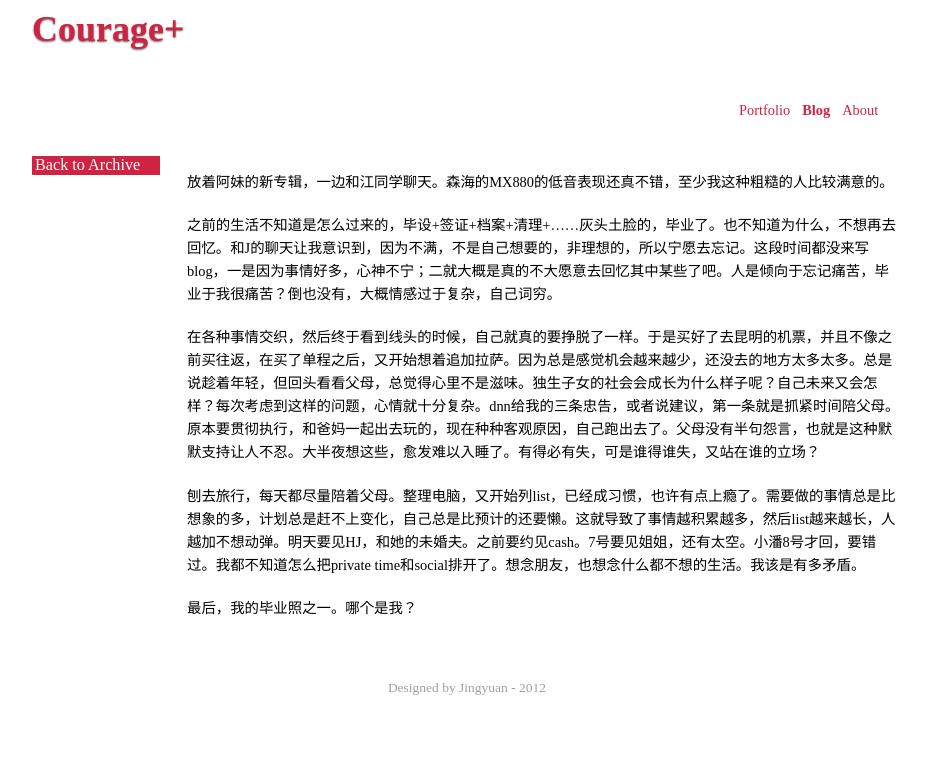
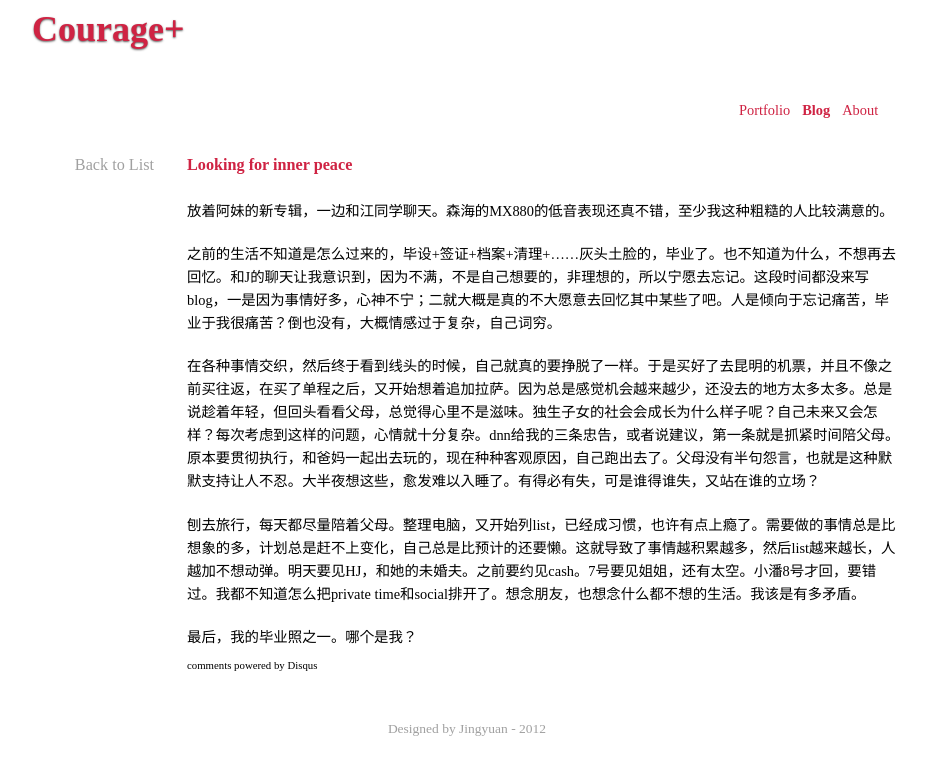
Before and after one commit to jingyuan/jingyuan.github.com, a Jekyll site: the page built from _posts/2011-07-03-Sun.md, in a window 1280 px wide. Shown: the top 775 px of the page, without its empty margins (173-1099 px from the left). Built offline with Jekyll 4.4.1, drawn with Linux system fonts in a browser that asks for light colours; some web fonts are replaced; Markdown is read by kramdown in place of the engine named in the settings; comment, search, counter and statistics services are not loaded.

Commit message:
briefly re-styled the comment area.

```diff
--- a/_layouts/default.html
+++ b/_layouts/default.html
@@ -23,9 +23,9 @@
 		<!-- The navigation sector -->
 		<nav id="sitenav">
 			<table>
-				<td id="portfolio"><a href="index.html">Portfolio</a></td>
-				<td id="blog"><a href="blog.html">Blog</a></td>
-				<td id="about"><a href="about.html">About</a></td>
+				<td id="portfolio"><a href="/index.html">Portfolio</a></td>
+				<td id="blog"><a href="/blog.html">Blog</a></td>
+				<td id="about"><a href="/about.html">About</a></td>
 			</table>
 		</nav>
 	</header>
@@ -33,17 +33,17 @@
 	<div id = "content">
 
 		<div id = "column">
-		 	<h2>
-			 	Back to Archive
-			</h2>
+		 	<a id="back_list" href="/blog.html">Back to List</a>
 		</div>
 
 	    <div id="introduction">
+	    	<h2 class="post_title">{{page.title}}</h2>
 <!-- Here comes the content from the markdown -->
 <!-- combine the css with the about/protopage -->
 			{{content}}
 
 <!-- Now is the comment area -->
+	    	<section id="comment">
 			    <div id="disqus_thread"></div>
 		        <script type="text/javascript">
 		            /* * * CONFIGURATION VARIABLES: EDIT BEFORE PASTING INTO YOUR WEBPAGE * * */
@@ -58,7 +58,7 @@
 		        </script>
 		        <noscript>Please enable JavaScript to view the <a href="http://disqus.com/?ref_noscript">comments powered by Disqus.</a></noscript>
 		        <a href="http://disqus.com" class="dsq-brlink">comments powered by <span class="logo-disqus">Disqus</span></a>
-
+	    	</section>
 	    </div>
 
 	</div>
--- a/about.html
+++ b/about.html
@@ -48,9 +48,9 @@
 			<ul id="contact">
 				<!-- Maybe you should wrap the <li> inside <a>, what's the difference? -->
 				<li class="contact_way">find me on:</li>
-				<li class="link" id="twitter"><a href="http://twitter.com/windsdiary">twitter</a></li>
-				<li class="link" id="facebook"><a href="http://www.facebook.com/jingyuan.hu.33">facebook</a></li>
-				<li class="link" id="linkedin"><a href="http://www.linkedin.com/profile/view?id=75272248">linkedin</a></li>
+				<li class="link" id="twitter"><a href="http://twitter.com/windsdiary" target="_blank">twitter</a></li>
+				<li class="link" id="facebook"><a href="http://www.facebook.com/jingyuan.hu.33" target="_blank">facebook</a></li>
+				<li class="link" id="linkedin"><a href="http://www.linkedin.com/profile/view?id=75272248" target="_blank">linkedin</a></li>
 				<li class="contact_way">write to me</li>
 				<li class="link" id="email">justhjy#gmail.com</li>
 			</ul>
--- a/blog.html
+++ b/blog.html
@@ -5,7 +5,7 @@
 ---
 <div id="try_post">
 <ul class="post_list">
-	<li><h2 class="archive">Archive</h2></li>
+	<li><h2 class="List_title">List</h2></li>
 	{% for post in site.posts %}
 	{% capture y %}{{post.date | date:"%Y"}}{% endcapture %}
 	{% if year != y %}
--- a/css/layout.css
+++ b/css/layout.css
@@ -142,7 +142,7 @@
 }
 
 /* The blog css comes here */
-h2.archive {
+h2.list_title {
 	color: #CF2343;
 	font-size: 1.2em;
 	font-weight: 800;
@@ -178,3 +178,54 @@
 	line-height: 1.5em;
 	padding-top: 5px;
 }
+
+/*The default layout of the post comes here, only some extra styles */
+h2.post_title {
+	color: #CF2343;
+	font-size: 1.8em;
+	font-weight: 800;
+	padding-left: 5px;
+	padding-top: 5px;
+	padding-bottom: 5px;
+
+}
+
+a#back_list {
+	font-size: 1.8em;
+	margin: 0;
+	color: #a0a0a0;
+	display: block;
+	width: 122px;
+	padding-right: 3px;
+	text-align: right;
+	font-weight: 300;
+
+	-webkit-transition: all 1s ease-out;
+	-moz-transition: all 1s ease-out;
+	-o-transition: all 1s ease-out;
+}
+
+a#back_list:hover {
+	color: #e4e4e4;
+	background: #CF2343;
+}
+
+	/* Then there is the Disqus style */
+#comment {
+	padding: 10px 0px 0px 5px;
+}
+
+#dsq-content h3 {
+	font-family: inherit;
+	font-size: 1.62em;
+	font-weight: 600;
+}
+
+#dsq-account-dropdown a,
+#dsq-subscribe a,
+a.dsq-brlink {
+	text-decoration: none;
+	color: black;
+	font-size: 1.2em;
+
+}
```
Also changed, not shown: _layouts/archives.html (+8 -8 lines), works/lightup/lightup.html (+2 -7 lines). Lines whose indentation alone changed are shown as unchanged.
